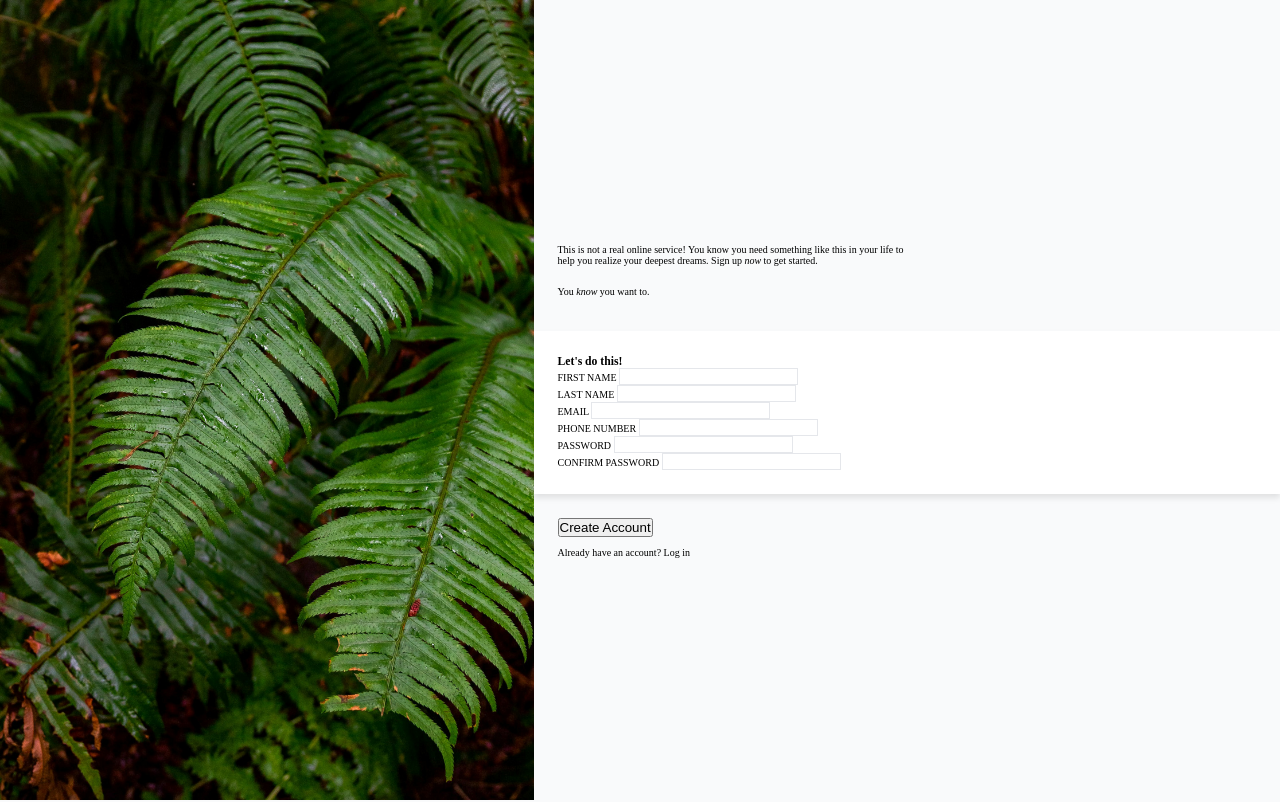
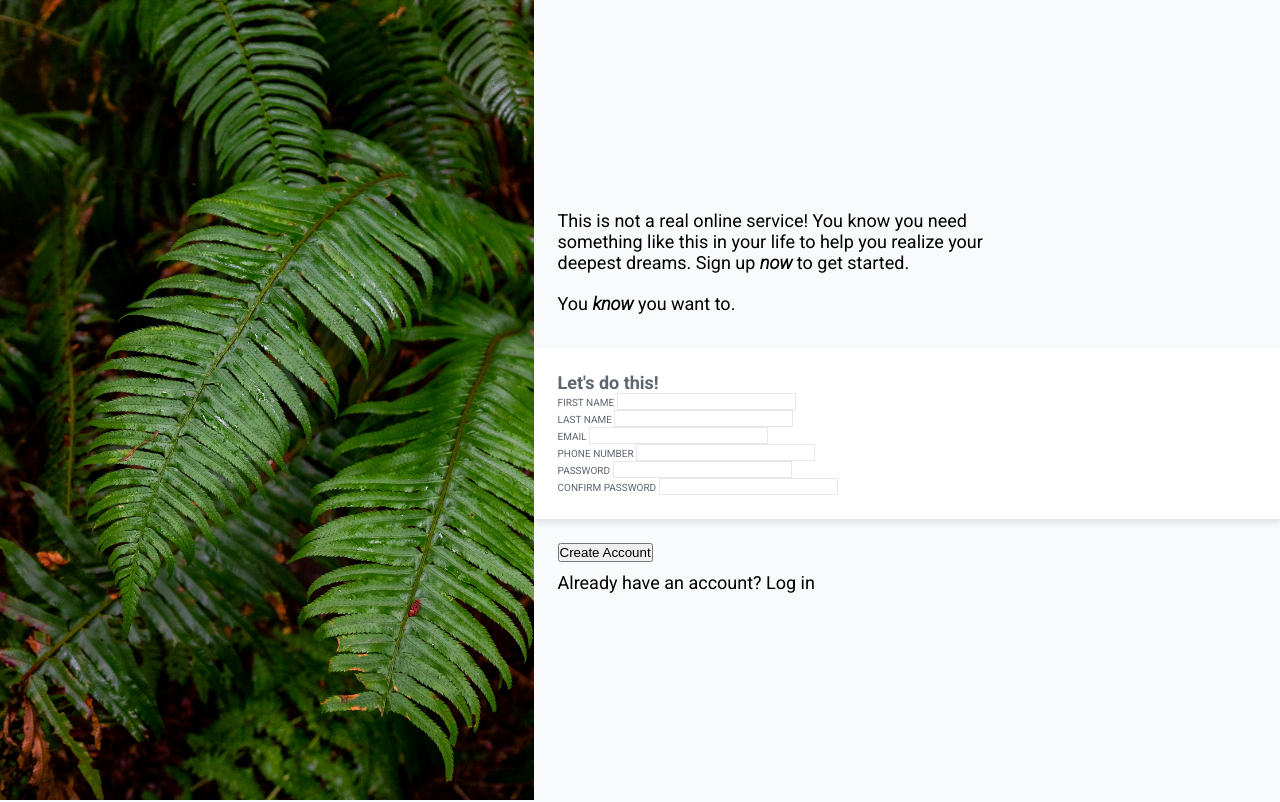
Before and after one commit to Monatric/odin-sign-up-form, a plain HTML site: page index.html in a window 1280 px wide. Drawn offline with Linux system fonts and the light colour scheme.

Commit message:
More styles

```diff
--- a/index.html
+++ b/index.html
@@ -14,10 +14,10 @@
     <section class="main-header">
       <p class="main-header-text">
         This is not a real online service! You know you need something like this in your life
-        to help you realize your deepest dreams. Sign up <em>now</em> to get started.
+        to help you realize your deepest dreams. Sign up <strong>now</strong> to get started.
       </p>
       <p class="main-header-text">
-        You <em>know</em> you want to.
+        You <strong>know</strong> you want to.
       </p>
     </section>
     <section class="main-sign-up-form">
--- a/style.css
+++ b/style.css
@@ -27,6 +27,16 @@ input {
 p {
   width: clamp(45ch, 50%, 75ch);
   padding: 1rem 0;
+  font-family: var(--main-font);
+  font-size: 1.8rem;
+}
+
+label {
+  font-family: var(--main-font);
+}
+
+label, h3 {
+  color: #5f6670;
 }
 
 body {
@@ -52,7 +62,19 @@ body {
   padding: 2.4rem;
 }
 
+.main-header-text {
+}
+
+.main-header-text strong {
+  font-style: italic;
+}
+
 .main-sign-up-form {
   background-color: #ffffff;
   box-shadow: 0 4px 6px rgba(0, 0, 0, 0.1);
 }
+
+.main-sign-up-form-header {
+  font-size: 1.8rem;
+  font-family: var(--main-font);
+}
```
